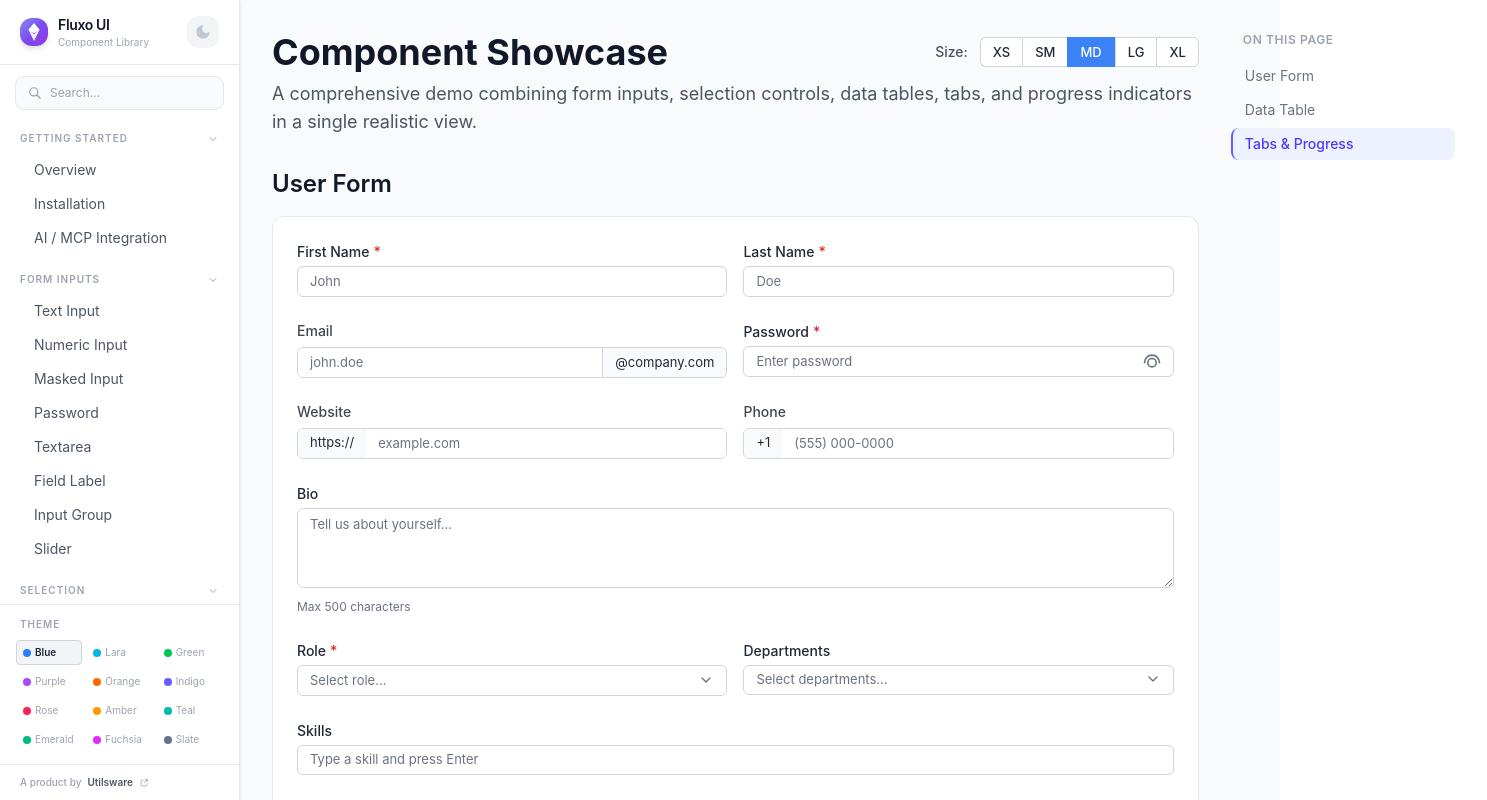
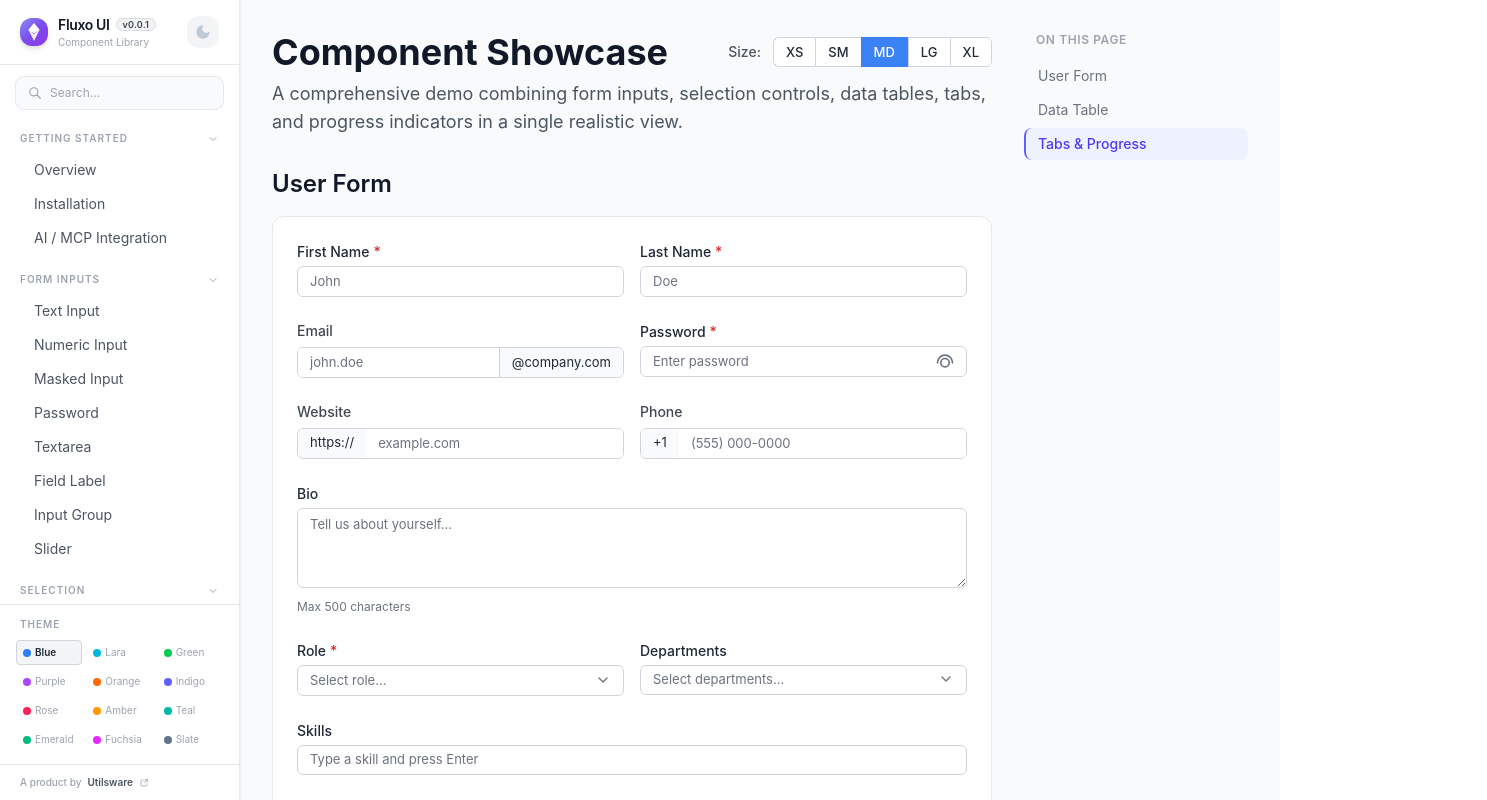
Before and after one commit to shridhar-tl/fluxo-ui, a React (Vite) app: page /demo in a window 1280 px wide. Shown: the top 800 px of the page, 1487 px wide, since content can reach past the window. Built offline with nearby package versions, Linux system fonts and the light colour scheme.

Commit message:
Minor enhancements in look and feel of the pages and fix for scrollbar issue

```diff
--- a/src/components/_eui-vars.scss
+++ b/src/components/_eui-vars.scss
@@ -38,6 +38,60 @@ $bp-2xl: 1536px;
     --eui-radius-md: 0.375rem;
 }
 
+@mixin eui-thin-scrollbar {
+    scrollbar-width: thin;
+    scrollbar-color: var(--eui-border) transparent;
+
+    &::-webkit-scrollbar {
+        width: 6px;
+        height: 6px;
+    }
+
+    &::-webkit-scrollbar-track {
+        background: transparent;
+    }
+
+    &::-webkit-scrollbar-thumb {
+        background-color: var(--eui-border);
+        border-radius: 3px;
+
+        &:hover {
+            background-color: var(--eui-text-muted);
+        }
+    }
+
+    &::-webkit-scrollbar-corner {
+        background: transparent;
+    }
+}
+
+[class*="eui-"] {
+    scrollbar-width: thin;
+    scrollbar-color: var(--eui-border) transparent;
+
+    &::-webkit-scrollbar {
+        width: 6px;
+        height: 6px;
+    }
+
+    &::-webkit-scrollbar-track {
+        background: transparent;
+    }
+
+    &::-webkit-scrollbar-thumb {
+        background-color: var(--eui-border);
+        border-radius: 3px;
+    }
+
+    &::-webkit-scrollbar-thumb:hover {
+        background-color: var(--eui-text-muted);
+    }
+
+    &::-webkit-scrollbar-corner {
+        background: transparent;
+    }
+}
+
 body.mode-dark {
     --eui-bg: #1f2937;
     --eui-bg-subtle: #111827;
--- a/src/components/drag-drop/drag-drop.scss
+++ b/src/components/drag-drop/drag-drop.scss
@@ -100,6 +100,12 @@ body.mode-dark {
             transform: translateY(50%) scaleX(0);
         }
 
+        &.eui-droppable-line-top::after {
+            top: 0;
+            bottom: auto;
+            transform: translateY(-50%) scaleX(0);
+        }
+
         &.eui-droppable-allowed.eui-droppable-hover::after {
             opacity: 1;
             transform: translateY(-50%) scaleX(1);
@@ -107,6 +113,10 @@ body.mode-dark {
 
         &.eui-droppable-allowed.eui-droppable-hover.eui-droppable-line-bottom::after {
             transform: translateY(50%) scaleX(1);
+        }
+
+        &.eui-droppable-allowed.eui-droppable-hover.eui-droppable-line-top::after {
+            transform: translateY(-50%) scaleX(1);
         }
 
         &.eui-droppable-denied.eui-droppable-hover::after {
@@ -135,6 +145,12 @@ body.mode-dark {
             transform: translateX(50%) scaleY(0);
         }
 
+        &.eui-droppable-line-top::after {
+            left: 0;
+            right: auto;
+            transform: translateX(-50%) scaleY(0);
+        }
+
         &.eui-droppable-allowed.eui-droppable-hover::after {
             transform: translateX(-50%) scaleY(1);
         }
@@ -142,7 +158,20 @@ body.mode-dark {
         &.eui-droppable-allowed.eui-droppable-hover.eui-droppable-line-bottom::after {
             transform: translateX(50%) scaleY(1);
         }
+
+        &.eui-droppable-allowed.eui-droppable-hover.eui-droppable-line-top::after {
+            transform: translateX(-50%) scaleY(1);
+        }
     }
+}
+
+.eui-dnd-floating-preview {
+    box-shadow: var(--eui-dnd-drag-shadow);
+    border-radius: var(--eui-dnd-drop-radius);
+    opacity: 0.95;
+    transform-origin: top left;
+    user-select: none;
+    -webkit-user-select: none;
 }
 
 .eui-sortable {
--- a/src/components/kanban-board/KanbanBoard.scss
+++ b/src/components/kanban-board/KanbanBoard.scss
@@ -5,6 +5,9 @@
     flex-direction: column;
     gap: 12px;
     width: 100%;
+    max-width: 100%;
+    min-width: 0;
+    overflow: hidden;
     font-family: var(--eui-font-family);
     color: var(--eui-text);
 }
@@ -77,21 +80,10 @@
     overflow-y: hidden;
     padding: 4px;
     align-items: flex-start;
+    min-width: 0;
+    max-width: 100%;
     -webkit-overflow-scrolling: touch;
     scroll-behavior: smooth;
-
-    &::-webkit-scrollbar {
-        height: 6px;
-    }
-
-    &::-webkit-scrollbar-track {
-        background: transparent;
-    }
-
-    &::-webkit-scrollbar-thumb {
-        background: var(--eui-border-subtle);
-        border-radius: 3px;
-    }
 }
 
 .eui-kanban-columns-sortable {
@@ -363,15 +355,6 @@ body.mode-dark .eui-kanban-column-over-limit .eui-kanban-column-count {
     overflow-y: auto;
     padding: 8px;
     min-height: 60px;
-
-    &::-webkit-scrollbar {
-        width: 4px;
-    }
-
-    &::-webkit-scrollbar-thumb {
-        background: var(--eui-border-subtle);
-        border-radius: 2px;
-    }
 }
 
 .eui-kanban-sticky-headers .eui-kanban-column-header {
--- a/src/story/Layout.tsx
+++ b/src/story/Layout.tsx
@@ -90,6 +90,18 @@ const Layout: React.FC<LayoutProps> = ({ children }) => {
                     >
                         Fluxo UI
                     </span>
+                    <span
+                        title={`Version ${__FLUXO_UI_VERSION__}`}
+                        className={cn(
+                            'inline-flex items-center px-1.5 py-px rounded-full text-[9px] font-semibold tracking-wide leading-none border',
+                            {
+                                'bg-white/10 text-gray-200 border-white/15': isDark,
+                                'bg-gray-900/5 text-gray-700 border-gray-900/10': !isDark,
+                            },
+                        )}
+                    >
+                        v{__FLUXO_UI_VERSION__}
+                    </span>
                 </div>
             </div>
 
@@ -147,7 +159,7 @@ const Layout: React.FC<LayoutProps> = ({ children }) => {
                 <Navigation />
             </aside>
 
-            <div className="flex-1 md:ml-60 flex flex-col min-h-screen max-w-full overflow-x-clip">
+            <div className="flex-1 min-w-0 md:ml-60 flex flex-col min-h-screen max-w-full overflow-x-clip">
                 <main className="flex-1">
                     <div className="w-full px-3 py-4 pt-16 md:px-8 md:py-8 md:pt-8">{children}</div>
                 </main>
--- a/src/story/Navigation.tsx
+++ b/src/story/Navigation.tsx
@@ -223,6 +223,7 @@ const Navigation: React.FC<NavigationProps> = ({ onNavClick }) => {
                 <div className="flex items-center gap-2.5">
                     <img src="/logo.svg" alt="Fluxo UI" className="w-7 h-7 rounded-lg shadow-md" />
                     <div>
+                        <div className="flex items-center gap-1.5">
                             <div
                                 className={cn('text-sm font-semibold tracking-tight leading-tight', {
                                     'text-white': isDark,
@@ -230,6 +231,19 @@ const Navigation: React.FC<NavigationProps> = ({ onNavClick }) => {
                                 })}
                             >
                                 Fluxo UI
+                            </div>
+                            <span
+                                title={`Version ${__FLUXO_UI_VERSION__}`}
+                                className={cn(
+                                    'inline-flex items-center px-1.5 py-px rounded-full text-[9px] font-semibold tracking-wide leading-none border',
+                                    {
+                                        'bg-white/10 text-gray-200 border-white/15': isDark,
+                                        'bg-gray-900/5 text-gray-700 border-gray-900/10': !isDark,
+                                    },
+                                )}
+                            >
+                                v{__FLUXO_UI_VERSION__}
+                            </span>
                         </div>
                         <div
                             className={cn('text-[10px] leading-tight mt-0.5', {
--- a/src/vite-env.d.ts
+++ b/src/vite-env.d.ts
@@ -11,3 +11,5 @@ declare module '*.css' {
     const content: { [className: string]: string };
     export default content;
 }
+
+declare const __FLUXO_UI_VERSION__: string;
--- a/vite.config.ts
+++ b/vite.config.ts
@@ -1,6 +1,7 @@
 import tailwindcss from '@tailwindcss/vite';
 import react from '@vitejs/plugin-react';
 import fs from 'fs-extra';
+import pkg from './package.json';
 import { defineConfig, type Plugin } from 'vite';
 import { createHtmlPlugin } from 'vite-plugin-html';
 import svgr from 'vite-plugin-svgr';
@@ -23,6 +24,9 @@ const htmlPlugin = createHtmlPlugin({
 });
 
 export default defineConfig({
+    define: {
+        __FLUXO_UI_VERSION__: JSON.stringify(pkg.version),
+    },
     build: {
         sourcemap: true,
         outDir: 'build',
--- a/vite.lib.config.ts
+++ b/vite.lib.config.ts
@@ -111,6 +111,7 @@ export default defineConfig({
                 'react-dnd',
                 'react-dnd-html5-backend',
                 'html2canvas',
+                // The following externals are required as vite plugin is exported
                 'vite',
                 'fs',
                 'path',
```
Lines whose indentation alone changed are shown as unchanged.
